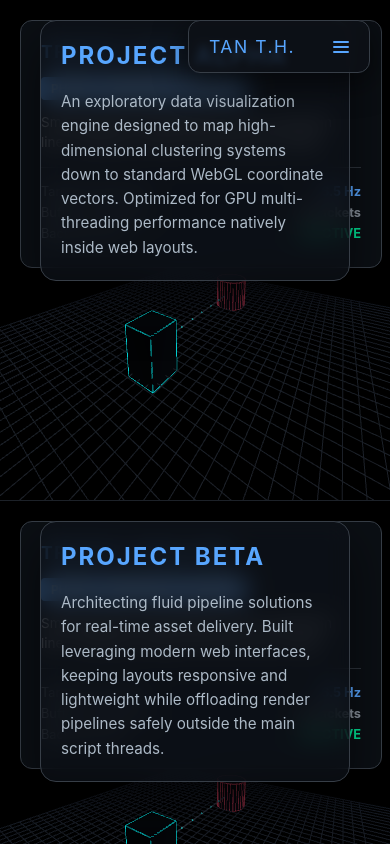
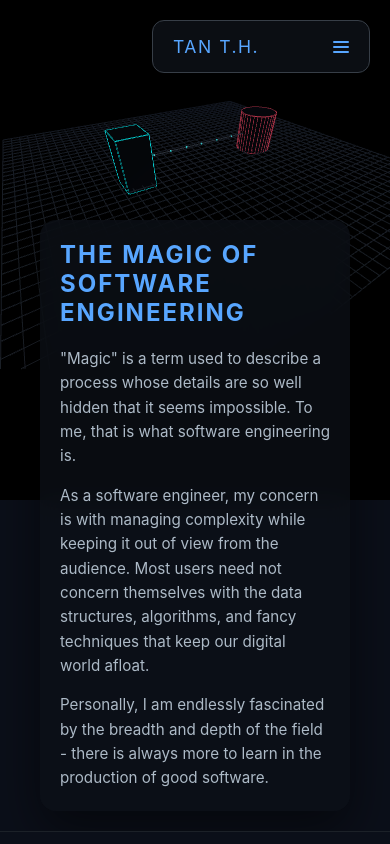
Before and after one commit to tanth1996/tanth1996.github.io, an Angular app: page / in a window 390 px wide. Built offline with nearby package versions, Linux system fonts and the light colour scheme.

Commit message:
fix/feat: adjust camera position for animation, add text, adjust styling

```diff
--- a/src/app/3d/db-animation/db-animation.html
+++ b/src/app/3d/db-animation/db-animation.html
@@ -1,4 +1,5 @@
 <div id="animation-section">
+  @if (isInfoCardVisible()) {
     <div id="ui-card">
       <h1>Traffic Analysis</h1>
       <div id="status" [style.backgroundColor]="displayStatusColour()">
@@ -21,12 +22,17 @@
         </div>
         <div class="stat-row">
           Backpressure:
-        <span id="backpressure-state" class="value" [style.color]="displayBackpressureTextColour()">
+          <span
+            id="backpressure-state"
+            class="value"
+            [style.color]="displayBackpressureTextColour()"
+          >
             {{ displayBackpressureText() }}
           </span>
         </div>
       </div>
     </div>
+  }
 
   <div
     [style.height.px]="canvasHeight()"
--- a/src/app/3d/db-animation/db-animation.ts
+++ b/src/app/3d/db-animation/db-animation.ts
@@ -28,6 +28,7 @@ export class DbAnimation implements OnInit, AfterViewInit {
   public canvasHeight = input(500);
   public packetFrequency = signal(3);
 
+  public isInfoCardVisible = signal(false);
   public controlsEnabled = signal(false);
 
   public displayStatusText = signal('');
@@ -113,7 +114,7 @@ export class DbAnimation implements OnInit, AfterViewInit {
 
     this.scene.fog = new THREE.FogExp2(0x0b0f19, 0.025);
 
-    this.camera.position.set(-7, 12, 22);
+    this.camera.position.set(2.7, 9.2, 24.4);
 
     const canvas = this.rendererCanvas.nativeElement;
     this.renderer = new THREE.WebGLRenderer({ canvas, antialias: true });
@@ -122,7 +123,7 @@ export class DbAnimation implements OnInit, AfterViewInit {
     this.renderer.setPixelRatio(Math.min(window.devicePixelRatio, 2));
 
     this.controls = new OrbitControls(this.camera, this.renderer.domElement);
-    this.controls.target.set(0, 7, -3);
+    this.controls.target.set(-0.5, -15.9, 1.6);
     this.controls.enableDamping = true;
     this.controls.dampingFactor = 0.05;
 
--- a/src/app/app.html
+++ b/src/app/app.html
@@ -12,56 +12,32 @@
         </div>
       </div>
       <ul id="nav-items">
-        <li class="nav-link"><a href="#alpha" (click)="closeNav()">Project Alpha</a></li>
-        <li class="nav-link"><a href="#beta" (click)="closeNav()">Project Beta</a></li>
-        <li class="nav-link"><a href="#gamma" (click)="closeNav()">Project Gamma</a></li>
+        <li class="nav-link">
+          <a href="#my-software-philosophy" (click)="closeNav()">My Software Philosophy</a>
+        </li>
         <li class="nav-link"><a href="#about" (click)="closeNav()">About Me</a></li>
       </ul>
     </div>
 
-    <section id="alpha" class="portfolio-section">
+    <section id="my-software-philosophy" class="portfolio-section">
       <div class="canvas-container">
         <app-db-animation [canvasHeight]="500"></app-db-animation>
       </div>
       <div class="content-wrapper">
         <div class="glass-card">
-          <h2>Project Alpha</h2>
+          <h2>The Magic of Software Engineering</h2>
           <p>
-            An exploratory data visualization engine designed to map high-dimensional clustering
-            systems down to standard WebGL coordinate vectors. Optimized for GPU multi-threading
-            performance natively inside web layouts.
+            "Magic" is a term used to describe a process whose details are so well hidden that it
+            seems impossible. To me, that is what software engineering is.
           </p>
-        </div>
-      </div>
-    </section>
-
-    <section id="beta" class="portfolio-section">
-      <div class="canvas-container">
-        <app-db-animation [canvasHeight]="500"></app-db-animation>
-      </div>
-      <div class="content-wrapper">
-        <div class="glass-card">
-          <h2>Project Beta</h2>
           <p>
-            Architecting fluid pipeline solutions for real-time asset delivery. Built leveraging
-            modern web interfaces, keeping layouts responsive and lightweight while offloading
-            render pipelines safely outside the main script threads.
+            As a software engineer, my concern is with managing complexity while keeping it out of
+            view from the audience. Most users need not concern themselves with the data structures,
+            algorithms, and fancy techniques that keep our digital world afloat.
           </p>
-        </div>
-      </div>
-    </section>
-
-    <section id="gamma" class="portfolio-section">
-      <div class="canvas-container">
-        <app-db-animation [canvasHeight]="500"></app-db-animation>
-      </div>
-      <div class="content-wrapper">
-        <div class="glass-card">
-          <h2>Project Gamma</h2>
           <p>
-            A deep dive into cross-platform visual synchronization layouts. Blending
-            high-performance mathematics with sleek, content-focused editorial design schemas across
-            changing screen configurations.
+            Personally, I am endlessly fascinated by the breadth and depth of the field - there is
+            always more to learn in the production of good software.
           </p>
         </div>
       </div>
--- a/src/app/app.scss
+++ b/src/app/app.scss
@@ -6,6 +6,7 @@
   overflow-x: hidden;
   background-color: #0b0f19;
   box-sizing: border-box;
+  scroll-behavior: smooth;
 }
 
 /* --- Fixed Navigation Card Styles --- */
@@ -149,12 +150,12 @@
 .content-wrapper {
   grid-area: 1 / 1;
   z-index: 2;
-
   width: 100%;
-  max-width: 1200px;
-  padding: 0 40px;
+  padding: 20px 40px;
+  margin-top: auto;
   box-sizing: border-box;
   display: flex;
+  justify-content: center;
 }
 
 /* --- Translucent Glass Card --- */
@@ -165,9 +166,7 @@
   -webkit-backdrop-filter: blur(12px);
   padding: 20px;
   border-radius: 16px;
-  border: 1px solid #373e47;
-  max-width: 480px;
-  width: 100%;
+  max-width: 900px;
   height: auto;
   margin-bottom: auto;
   margin-top: 20px;
@@ -193,3 +192,9 @@
   line-height: 1.6;
   margin-bottom: 0;
 }
+
+@media (max-width: 768px) {
+  .glass-card {
+    margin-top: 200px;
+  }
+}
--- a/src/styles.scss
+++ b/src/styles.scss
@@ -2,9 +2,8 @@
 :root {
   --primary-colour: #00b7ff;
   --primary-font-family:
-    Nunito, -apple-system, BlinkMacSystemFont, Segoe UI, Roboto, Helvetica Neue,
-    Arial, sans-serif, Apple Color Emoji, Segoe UI Emoji, Segoe UI Symbol,
-    Noto Color Emoji;
+    Nunito, -apple-system, BlinkMacSystemFont, Segoe UI, Roboto, Helvetica Neue, Arial, sans-serif,
+    Apple Color Emoji, Segoe UI Emoji, Segoe UI Symbol, Noto Color Emoji;
 }
 
 body {
```
Lines whose indentation alone changed are shown as unchanged.
